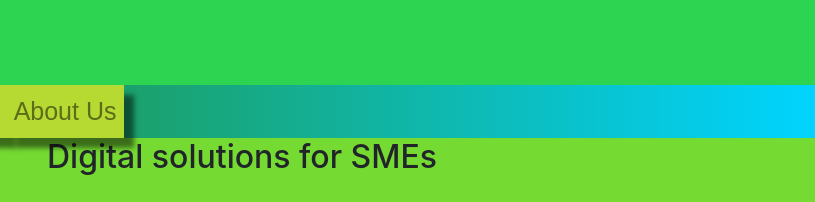
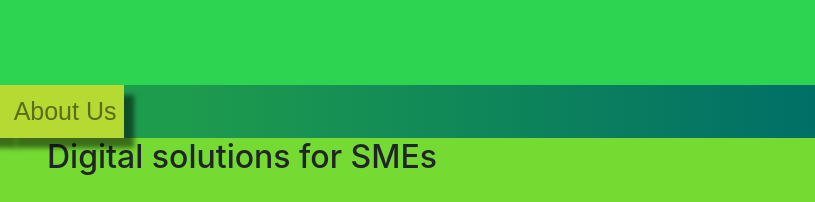
Before and after one commit to seankeish111/Intebis, a plain HTML site: page index.html in a window 1280 px wide. Shown: the top 202 px of the page, 465-1280 px from the left. Drawn offline with nearby package versions, Linux system fonts and the light colour scheme.

Commit message:
changed color in nav bar

```diff
--- a/css/mystyles.css
+++ b/css/mystyles.css
@@ -268,9 +268,7 @@ li {
     height: 53px;
 
     background: rgb(2,0,36);
-    background: linear-gradient(90deg, rgba(2,0,36,1) 0%,
-    rgba(32,152,84,1) 0%, rgba(33,150,77,1) 35%,
-    rgba(0,212,255,1) 100%);
+    background: linear-gradient(90deg, rgba(2,0,36,1) 0%, rgba(32,152,84,1) 0%, rgba(30,156,77,1) 50%, rgba(0,111,103,1) 100%);
 }
 
 
```
